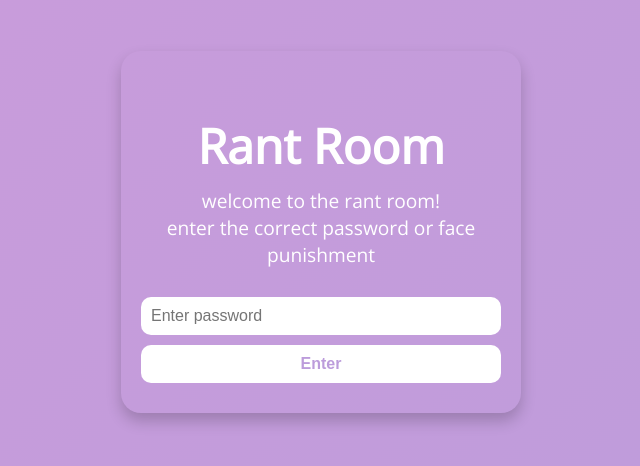
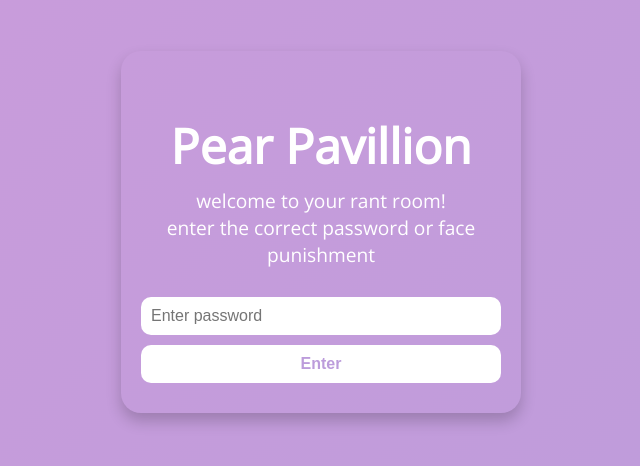
Before and after one commit to redyellowpear/feedback-centre, a plain HTML site: page index.html in a window 1280 px wide. Shown: the part 168-634 px from the top of the page, without its empty margins (319-959 px from the left). Drawn offline with nearby package versions, Linux system fonts and the light colour scheme.

Commit message:
Update index.html

```diff
--- a/index.html
+++ b/index.html
@@ -3,7 +3,7 @@
 <head>
   <meta charset="UTF-8" />
   <meta name="viewport" content="width=device-width, initial-scale=1" />
-  <title>Rant Room</title>
+  <title>Pear Pavillion</title>
   <link href="https://fonts.googleapis.com/css2?family=Open+Sans&display=swap" rel="stylesheet" />
   <style>
     html, body {
@@ -79,8 +79,8 @@
 
   <!-- Page 1: Greeting + Password -->
   <div id="page1" class="page visible">
-    <h1>Rant Room</h1>
-    <p>welcome to the rant room!<br />enter the correct password or face punishment</p>
+    <h1>Pear Pavillion</h1>
+    <p>welcome to your rant room!<br />enter the correct password or face punishment</p>
     <input type="password" id="password" placeholder="Enter password" autocomplete="off" />
     <br />
     <button onclick="checkPassword()">Enter</button>
@@ -99,10 +99,10 @@
       <option value="😢">😢</option>
       <option value="😐">😐</option>
       <option value="🥺">🥺</option>
-      <option value="😈">😈</option>
+<!--       <option value="😈">😈</option> -->
       <option value="😂">😂</option>
       <option value="😭">😭</option>
-      <option value="😍">😍</option>
+<!--       <option value="😍">😍</option>
       <option value="🤨">🤨</option>
       <option value="😵">😵</option>
       <option value="🤬">🤬</option>
@@ -114,7 +114,7 @@
       <option value="🤗">🤗</option>
       <option value="💀">💀</option>
       <option value="😳">😳</option>
-      <option value="🙏">🙏</option>
+      <option value="🙏">🙏</option> -->
     </select>
     <br />
     <button onclick="submitComplaint()">Submit</button>
```
